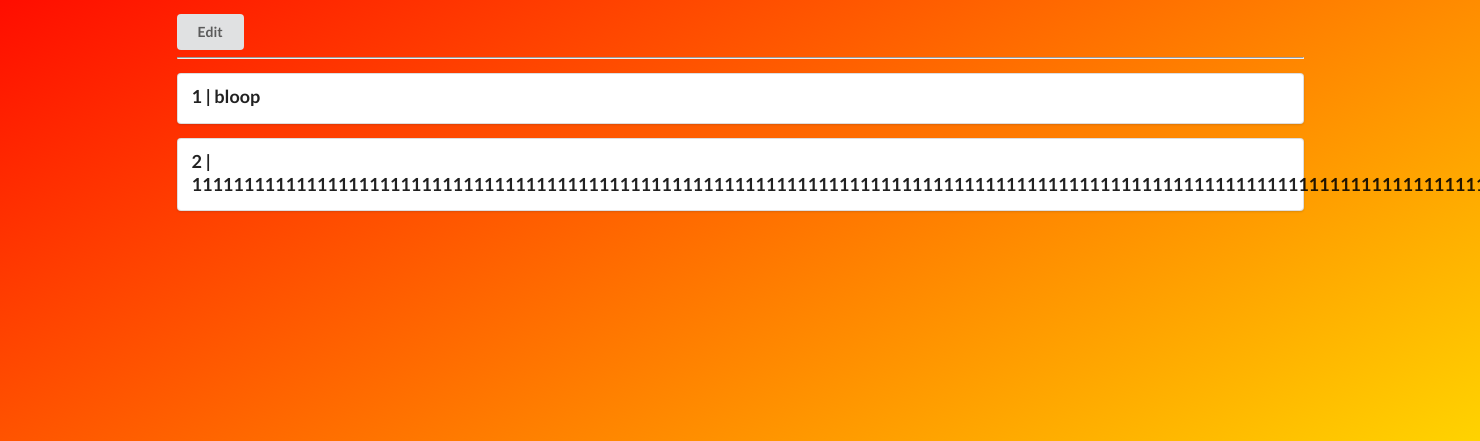
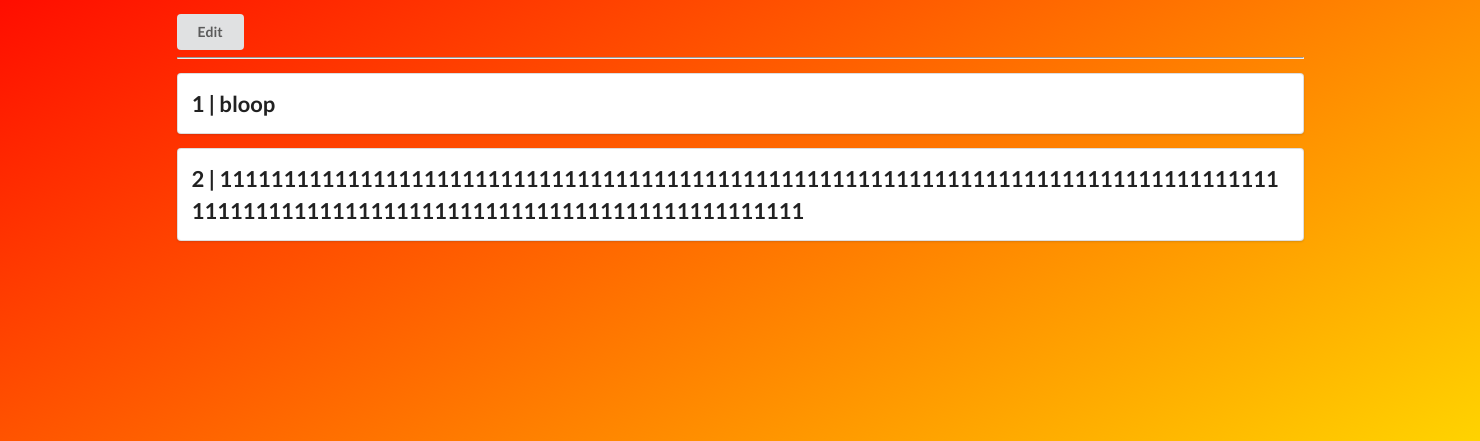
Before and after one commit to gibsonasia/ToDo-App, a Flask app: page / in a window 1480 px wide; the page is wider, and only the part inside the window is pictured. Shown: the part 82-523 px from the top of that part. Run offline with Flask 2, Linux system fonts and the light colour scheme; data comes from the database, SQL or seed files in the repository; both versions use the stored data as it was after the commit.

Commit message:
fixed word wrap issues on home and edit pages

```diff
--- a/static/liststyle.css
+++ b/static/liststyle.css
@@ -1,3 +1,9 @@
 body{
     background-image: linear-gradient(to bottom right, red, yellow);
 }
+
+.ui_big_header{
+    font-weight: bold;
+    font-size: 22px;
+    word-break: break-all;
+}
--- a/templates/list.html
+++ b/templates/list.html
@@ -21,7 +21,7 @@
 
            {% for todo in todo_list %}
            <div class="ui segment">
-               <p class="ui big header">{{todo.id}} | {{ todo.title }}</p>
+               <p class="ui_big_header">{{todo.id}} | {{ todo.title }}</p>
            </div>
            {% endfor %}
        </div>
```
Also changed, not shown: static/style.css (+8 -1 lines), db.sqlite.
